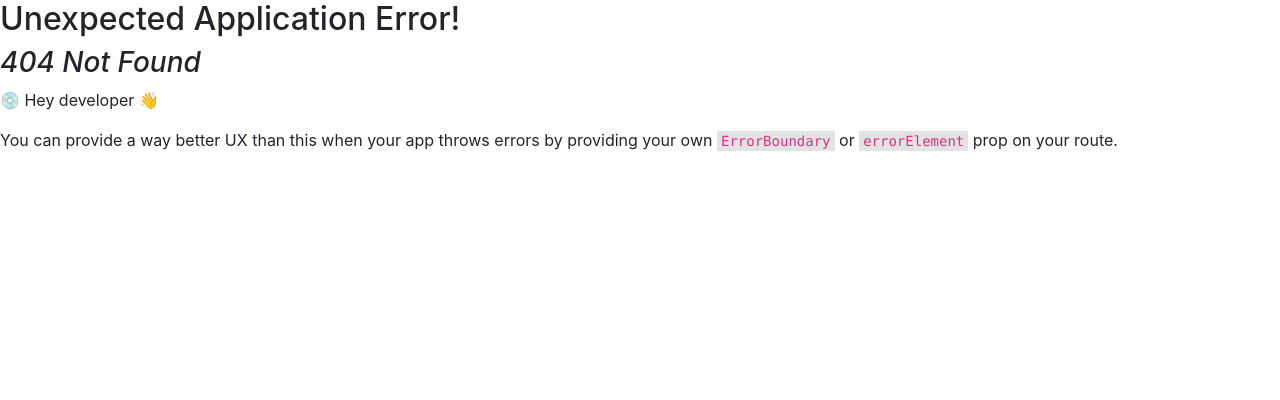
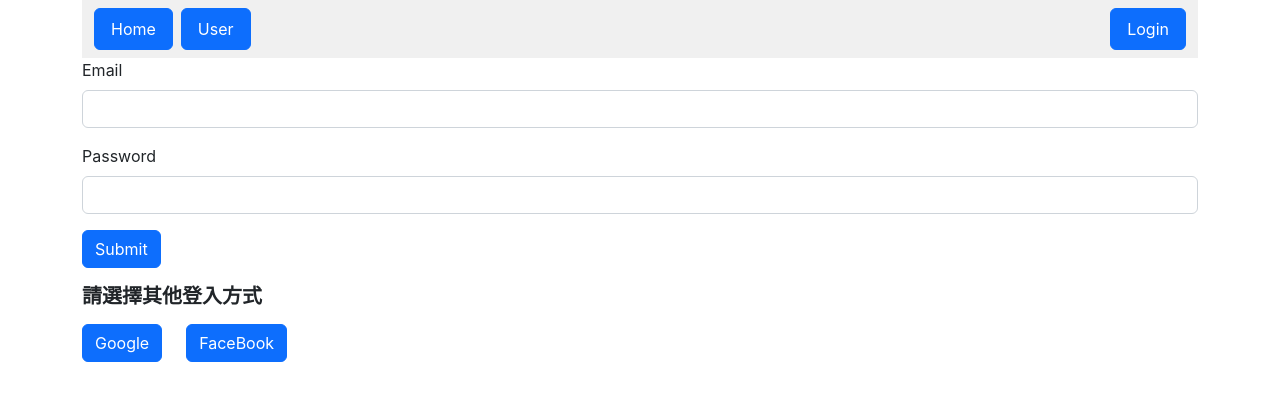
Before and after one commit to en-ian-0131/react_reMountrip, a React (Create React App) app: page /login in a window 1280 px wide. Before the commit this address had no page. Shown: the top 400 px of the page. Built offline with nearby package versions, Linux system fonts and the light colour scheme; no server answers.

Commit message:
google Login & Logout finished

```diff
--- a/package.json
+++ b/package.json
@@ -5,6 +5,7 @@
   "dependencies": {
     "@emotion/react": "^11.11.4",
     "@emotion/styled": "^11.11.0",
+    "@firebase/auth": "^1.8.1",
     "@mui/icons-material": "^5.15.4",
     "@mui/material": "^5.15.14",
     "@testing-library/jest-dom": "^5.17.0",
--- a/src/Pages/GoogleLogin/GoogleLoginApp.tsx
+++ b/src/Pages/GoogleLogin/GoogleLoginApp.tsx
@@ -7,6 +7,7 @@ import {
 import GoogleLoginMain from "../../components/GoogleLoginComponent/GoogleLoginMain";
 import GoogleLoginHome from "../../components/GoogleLoginComponent/GoogleLoginHome";
 import GoogleLoginUser from "../../components/GoogleLoginComponent/GoogleLoginUser";
+import GoogleLoginPage from "../../components/GoogleLoginComponent/GoogleLoginPage";
 
 
 export default function GoogleLoginApp() {
@@ -15,6 +16,7 @@ export default function GoogleLoginApp() {
       <Route path="/" element={<GoogleLoginMain />}>
         <Route index element={<GoogleLoginHome />}></Route>
         <Route path="/user" element={<GoogleLoginUser />}></Route>
+        <Route path="/login" element={<GoogleLoginPage />}></Route>
       </Route>
     )
   );
--- a/src/components/GoogleLoginComponent/GoogleLoginHome.tsx
+++ b/src/components/GoogleLoginComponent/GoogleLoginHome.tsx
@@ -1,3 +1,3 @@
 export default function GoogleLoginHome(){
-    return <h1>Home</h1>
+    return <h1>Hello Home!</h1>
 }
--- a/src/components/GoogleLoginComponent/GoogleLoginMain.tsx
+++ b/src/components/GoogleLoginComponent/GoogleLoginMain.tsx
@@ -1,6 +1,34 @@
-import { Link, Outlet } from "react-router-dom";
+import { Link, Outlet, useNavigate } from "react-router-dom";
+import { auth } from "../../fireBaseConfig/googleLoginConfig";
+import { signOut } from "@firebase/auth";
+import { useCallback } from "react";
 
 export default function GoogleLoginMain() {
+  const { currentUser } = auth;
+  const navigate = useNavigate();
+  const TaipeiOfTimeZone = (time: string | undefined) => {
+    if (time !== undefined)
+      return new Date(time).toLocaleString("zh-TW", {
+        timeZone: "Asia/Taipei",
+      });
+  };
+
+  const LogoutClick = useCallback(async () => {
+    try {
+      await signOut(auth);
+      navigate("/");
+    } catch (error) {
+      console.error("signOut error", error);
+    }
+  }, [auth]);
+
+  const UserClickOfSigninNotYet = () => {
+    if (currentUser === null) {
+      alert("還沒登入，請先登入喔~");
+      navigate("/login");
+    }
+  };
+
   return (
     <div className="container">
       <nav
@@ -12,30 +40,68 @@ export default function GoogleLoginMain() {
         }
       >
         <div className="container">
-          <div
-            className="w-100 d-flex justify-content-between"
-            id="navbarNav"
-          >
+          <div className="w-100 d-flex justify-content-between" id="navbarNav">
             <div className="col-auto">
               <div className="d-flex gap-2">
-                <div className="col-auto btn btn-primary">
-                  <Link className="nav-link active" aria-current="page" to="/">
+                <div className="col-auto">
+                  <Link
+                    className="nav-link btn btn-primary px-3 py-2 text-white"
+                    aria-current="page"
+                    to="/"
+                  >
                     Home
                   </Link>
                 </div>
-                <div className="col-auto btn btn-primary">
-                  <Link className="nav-link" to="/user">
+                <div className="col-auto">
+                  {currentUser === null ? (
+                    <button
+                      className="nav-link btn btn-primary px-3 py-2 text-white"
+                      onClick={UserClickOfSigninNotYet}
+                    >
+                      User
+                    </button>
+                  ) : (
+                    <>
+                      <Link
+                        className="nav-link btn btn-primary px-3 py-2 text-white"
+                        to="/user"
+                      >
                         User
                       </Link>
+                    </>
+                  )}
                 </div>
               </div>
             </div>
+
+            <div className="col-auto row">
+              {currentUser !== null && (
+                <div className="col-auto row align-items-center">
+                  <label className="col-auto">上次登入時間:</label>
+                  <span className="col-auto">
+                    {TaipeiOfTimeZone(currentUser.metadata.lastSignInTime)}
+                  </span>
+                </div>
+              )}
+              {currentUser !== null ? (
                 <div className="col-auto">
-              <div className="btn btn-primary">
-                <Link className="nav-link" to="#">
+                  <button
+                    className="btn btn-primary px-3 py-2"
+                    onClick={LogoutClick}
+                  >
+                    Logout
+                  </button>
+                </div>
+              ) : (
+                <div className="col-auto">
+                  <Link
+                    className="nav-link btn btn-primary px-3 py-2 text-white"
+                    to="/login"
+                  >
                     Login
                   </Link>
                 </div>
+              )}
             </div>
           </div>
         </div>
--- /dev/null
+++ b/src/components/GoogleLoginComponent/GoogleLoginPage.tsx
@@ -0,0 +1,57 @@
+import { signInWithPopup } from "firebase/auth";
+import { auth, googleProvider } from "../../fireBaseConfig/googleLoginConfig";
+import { useNavigate } from "react-router-dom";
+import { useCallback } from "react";
+
+export default function GoogleLoginPage() {
+  const navigative = useNavigate();
+
+  const LoginClick = useCallback(async () => {
+    const result = await signInWithPopup(auth, googleProvider);
+    navigative("/");
+  }, [auth, googleProvider]);
+
+  return (
+    <>
+      <form>
+        <div className="mb-3">
+          <label htmlFor="exampleInputEmail1" className="form-label">
+            Email
+          </label>
+          <input
+            type="email"
+            className="form-control"
+            id="exampleInputEmail1"
+            aria-describedby="emailHelp"
+          />
+        </div>
+        <div className="mb-3">
+          <label htmlFor="exampleInputPassword1" className="form-label">
+            Password
+          </label>
+          <input
+            type="password"
+            className="form-control"
+            id="exampleInputPassword1"
+          />
+        </div>
+        <button type="button" className="btn btn-primary">
+          Submit
+        </button>
+      </form>
+      <div className="mt-3">
+        <h5 className="fw-bold">請選擇其他登入方式</h5>
+        <div className="row mt-3">
+          <div className="col-auto">
+            <button className="btn btn-primary" onClick={LoginClick}>
+              Google
+            </button>
+          </div>
+          <div className="col-auto">
+            <button className="btn btn-primary">FaceBook</button>
+          </div>
+        </div>
+      </div>
+    </>
+  );
+}
--- a/src/components/GoogleLoginComponent/GoogleLoginUser.tsx
+++ b/src/components/GoogleLoginComponent/GoogleLoginUser.tsx
@@ -1,3 +1,41 @@
+import { useEffect } from "react";
+import { auth } from "../../fireBaseConfig/googleLoginConfig";
+import { useNavigate } from "react-router-dom";
+
 export default function GoogleLoginUser() {
-  return <h1>User Data</h1>;
+  const { currentUser } = auth;
+  const navigate = useNavigate();
+  const validatephotoURLOfData = () => {
+    return currentUser !== null && currentUser.photoURL !== null
+      ? currentUser.photoURL
+      : "";
+  };
+
+  // useEffect(() => {
+  //   if (currentUser === null) {
+  //     alert("還沒登入，請先登入喔~");
+  //     navigate("/login")
+  //   }
+  // }, []);
+
+  return (
+    <>
+      <h1>User Data</h1>
+      <div>
+        <img src={validatephotoURLOfData()} alt="" />
+      </div>
+      <div className="row">
+        <label className="col-auto">使用者:</label>
+        <span className="col-auto">
+          {currentUser !== null && currentUser.displayName}
+        </span>
+      </div>
+      <div className="row">
+        <label className="col-auto">使用者email : </label>
+        <span className="col-auto">
+          {currentUser !== null && currentUser.email}
+        </span>
+      </div>
+    </>
+  );
 }
```
Also changed, not shown: src/fireBaseConfig/googleLogin.js (deleted, +0 -17 lines), 2 other files (tests, documents, lock files or other folders). Lines whose indentation alone changed are shown as unchanged.
